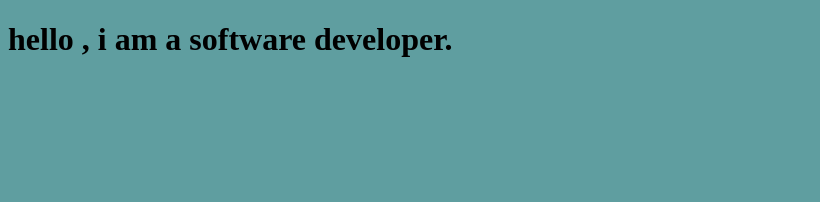
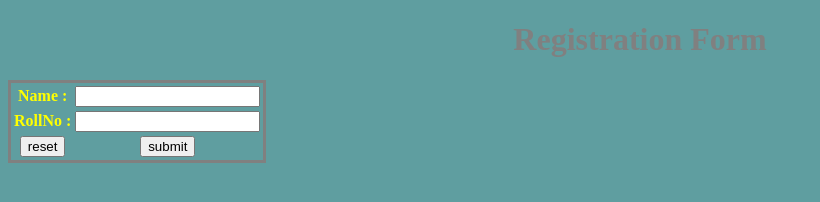
Before and after one commit to anurag894/portfolio, a plain HTML site: page index.html in a window 1280 px wide. Shown: the whole page, without its empty margins (0-820 px from the left). Drawn offline with Linux system fonts and the light colour scheme.

Commit message:
changes on 1/3/2019 hgll

```diff
--- a/index.html
+++ b/index.html
@@ -1,11 +1,23 @@
 <!DOCTYPE html>
 <html>
-<head>
-	<title>My page</title>
-</head>
-<body style="background-color: cadetblue">
-<h1>
-  hello , i am a software developer.
-</h1>
-</body>
+    <head>
+        <title>My Page</title>
+    </head>
+    <body style="background-color: cadetblue">
+        <h1 style="text-align: center;color:gray">Registration Form</h1>
+        <form>
+            <table style="border-style: solid;text-align: center">
+                <tr>
+                    <th style="color:yellow">Name :</th><th><input type="text" name="name"></th>
+                </tr>
+                <tr>
+                    <th style="color:yellow">RollNo : </th><th><input type="number" name="roll"></th>
+
+                </tr>
+                <tr>
+                    <th><input type="button" name="n" value="reset"></th><th><input type="submit" value="submit"></th>
+                </tr>
+            </table>
+        </form>
+    </body>
 </html>
```
